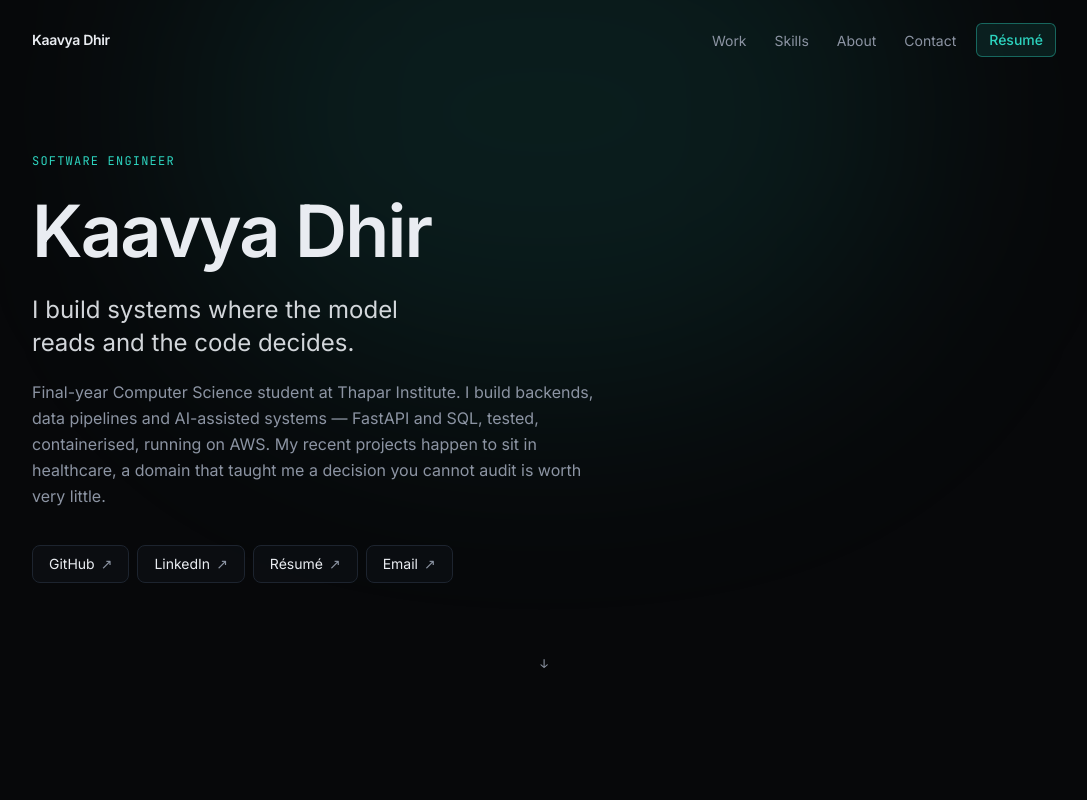
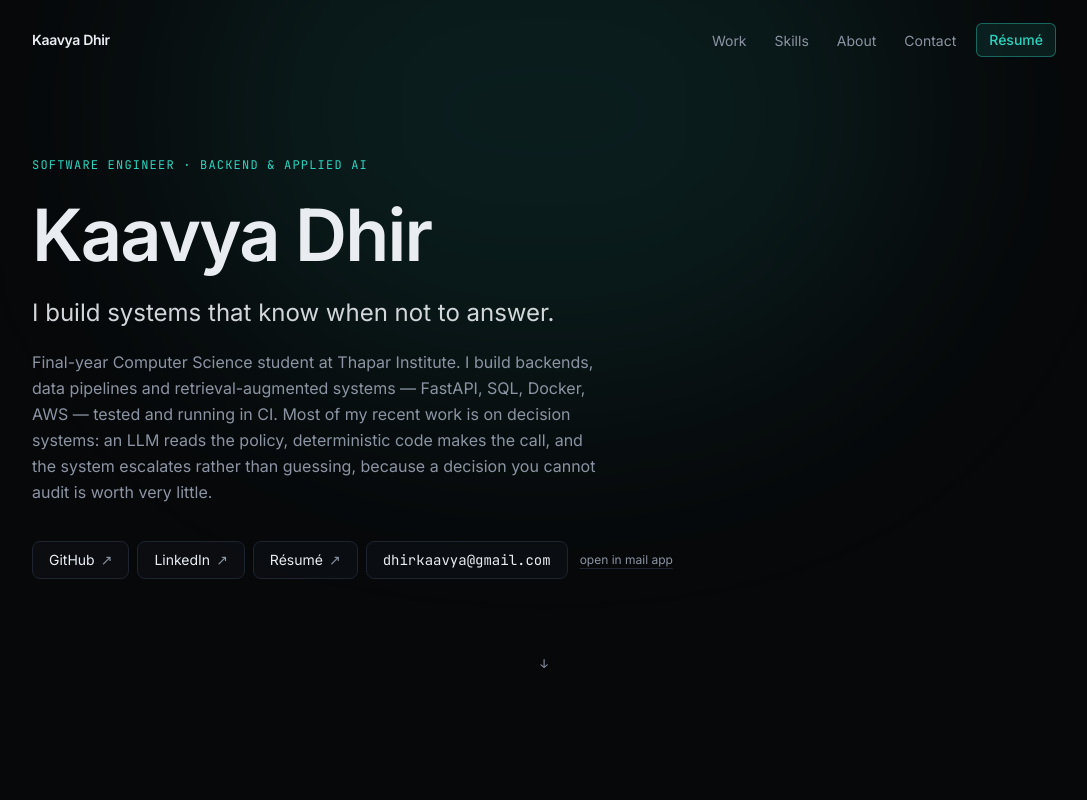
Before and after one commit to kaavyadhir/portfolio-site, a React (Vite) app: page / in a window 1280 px wide. Shown: the top 800 px of the page, without its empty margins (96-1183 px from the left). Built offline with nearby package versions, Linux system fonts and the light colour scheme.

Commit message:
Stronger hero copy, copy-to-clipboard email

```diff
--- a/src/components/Contact.jsx
+++ b/src/components/Contact.jsx
@@ -1,5 +1,6 @@
 import { person } from "../content.js";
 import Reveal from "./Reveal.jsx";
+import EmailButton from "./EmailButton.jsx";
 
 export default function Contact() {
   return (
@@ -13,13 +14,8 @@ export default function Contact() {
           be explainable after the fact. The fastest way to reach me is email.
         </p>
 
-        <div className="mt-8 flex flex-wrap justify-center gap-2">
-          <a
-            href={`mailto:${person.email}`}
-            className="rounded-lg bg-accent px-5 py-2.5 font-mono text-sm font-semibold text-ink transition-all hover:-translate-y-0.5 hover:bg-accent/90"
-          >
-            {person.email}
-          </a>
+        <div className="mt-8 flex flex-wrap items-center justify-center gap-2">
+          <EmailButton variant="solid" />
           <a
             href={person.linkedin}
             target="_blank"
--- /dev/null
+++ b/src/components/EmailButton.jsx
@@ -0,0 +1,67 @@
+import { useEffect, useRef, useState } from "react";
+import { person } from "../content.js";
+
+/**
+ * Shows the email address and copies it on click.
+ *
+ * Deliberately not a mailto: link — mailto does nothing on a machine with no
+ * mail client configured, which makes the button look broken. The address is
+ * rendered as text, so it is readable even if the copy never fires.
+ */
+export default function EmailButton({ variant = "ghost" }) {
+  const [copied, setCopied] = useState(false);
+  const timer = useRef(0);
+
+  useEffect(() => () => window.clearTimeout(timer.current), []);
+
+  const copy = async () => {
+    let ok = false;
+
+    try {
+      await navigator.clipboard.writeText(person.email);
+      ok = true;
+    } catch {
+      // Older browsers, or a page not served over https.
+      try {
+        const field = document.createElement("textarea");
+        field.value = person.email;
+        field.setAttribute("readonly", "");
+        field.style.position = "fixed";
+        field.style.opacity = "0";
+        document.body.appendChild(field);
+        field.select();
+        ok = document.execCommand("copy");
+        document.body.removeChild(field);
+      } catch {
+        ok = false;
+      }
+    }
+
+    // Only claim success if it actually copied — the address stays on screen
+    // either way, so a failure is recoverable by reading it.
+    if (ok) {
+      setCopied(true);
+      window.clearTimeout(timer.current);
+      timer.current = window.setTimeout(() => setCopied(false), 2000);
+    }
+  };
+
+  const base =
+    "rounded-lg px-4 py-2 font-mono text-sm transition-all hover:-translate-y-0.5";
+
+  const look =
+    variant === "solid"
+      ? "bg-accent font-semibold text-ink hover:bg-accent/90"
+      : "border border-line bg-surface/60 text-chalk hover:border-accent/50 hover:bg-raise";
+
+  return (
+    <button
+      type="button"
+      onClick={copy}
+      aria-label={`Copy email address ${person.email}`}
+      className={`${base} ${look}`}
+    >
+      {copied ? "Copied ✓" : person.email}
+    </button>
+  );
+}
--- a/src/components/Hero.jsx
+++ b/src/components/Hero.jsx
@@ -1,5 +1,6 @@
 import { motion } from "motion/react";
 import { person } from "../content.js";
+import EmailButton from "./EmailButton.jsx";
 
 const rise = {
   hidden: { opacity: 0, y: 20 },
@@ -15,7 +16,6 @@ const contacts = [
   { href: person.github, label: "GitHub" },
   { href: person.linkedin, label: "LinkedIn" },
   { href: person.resume, label: "Résumé" },
-  { href: `mailto:${person.email}`, label: "Email" },
 ];
 
 export default function Hero() {
@@ -40,7 +40,7 @@ export default function Hero() {
           variants={rise}
           className="mb-6 font-mono text-xs tracking-widest text-accent uppercase"
         >
-          Software engineer
+          {person.kicker}
         </motion.p>
 
         <motion.h1
@@ -64,12 +64,12 @@ export default function Hero() {
           {person.blurb}
         </motion.p>
 
-        <motion.div variants={rise} className="mt-9 flex flex-wrap gap-2">
+        <motion.div variants={rise} className="mt-9 flex flex-wrap items-center gap-2">
           {contacts.map((c) => (
             <a
               key={c.label}
               href={c.href}
-              target={c.href.startsWith("mailto:") ? undefined : "_blank"}
+              target="_blank"
               rel="noreferrer"
               className="group rounded-lg border border-line bg-surface/60 px-4 py-2 text-sm text-chalk transition-all hover:-translate-y-0.5 hover:border-accent/50 hover:bg-raise"
             >
@@ -79,6 +79,16 @@ export default function Hero() {
               </span>
             </a>
           ))}
+
+          <EmailButton />
+
+          {/* Phones have a mail app; desktops often do not. Secondary on purpose. */}
+          <a
+            href={`mailto:${person.email}`}
+            className="px-1 text-xs text-fog underline decoration-line underline-offset-4 transition-colors hover:text-accent"
+          >
+            open in mail app
+          </a>
         </motion.div>
       </motion.div>
 
--- a/src/content.js
+++ b/src/content.js
@@ -7,9 +7,10 @@
 
 export const person = {
   name: "Kaavya Dhir",
-  tagline: "I build systems where the model reads and the code decides.",
+  kicker: "Software engineer · Backend & applied AI",
+  tagline: "I build systems that know when not to answer.",
   blurb:
-    "Final-year Computer Science student at Thapar Institute. I build backends, data pipelines and AI-assisted systems — FastAPI and SQL, tested, containerised, running on AWS. My recent projects happen to sit in healthcare, a domain that taught me a decision you cannot audit is worth very little.",
+    "Final-year Computer Science student at Thapar Institute. I build backends, data pipelines and retrieval-augmented systems — FastAPI, SQL, Docker, AWS — tested and running in CI. Most of my recent work is on decision systems: an LLM reads the policy, deterministic code makes the call, and the system escalates rather than guessing, because a decision you cannot audit is worth very little.",
   email: "dhirkaavya@gmail.com",
   github: "https://github.com/kaavyadhir",
   linkedin: "https://www.linkedin.com/in/kaavya-dhir/",
```
